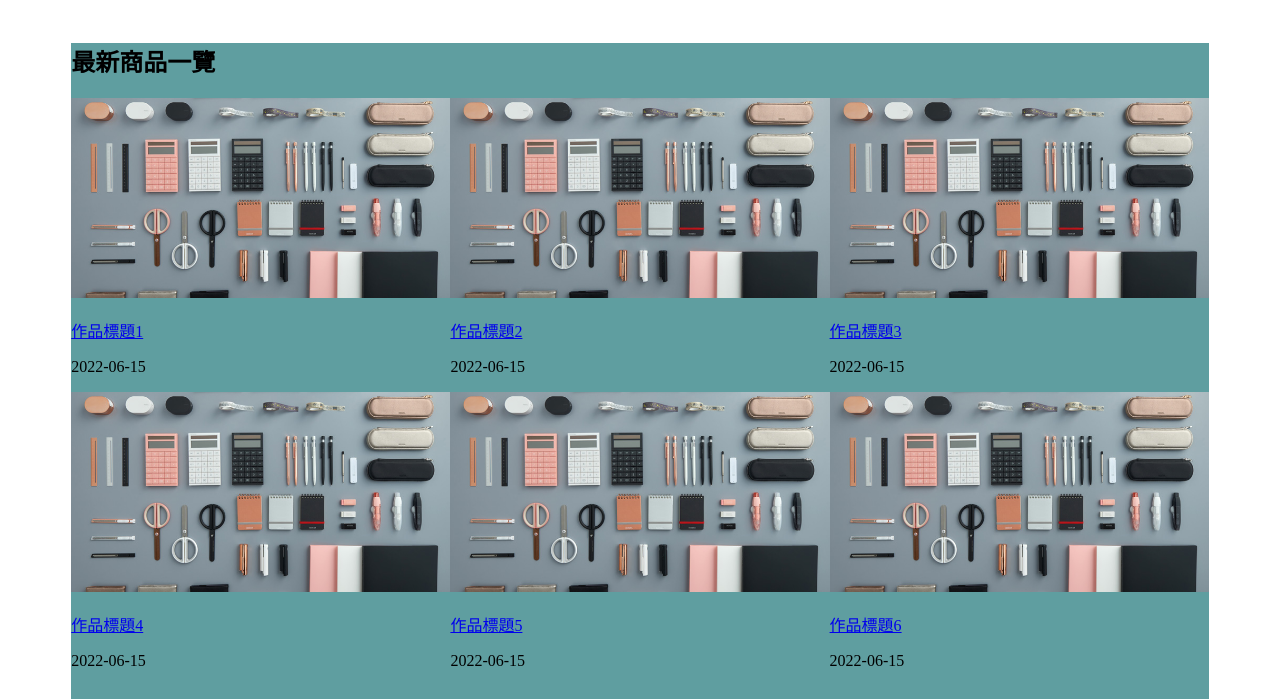
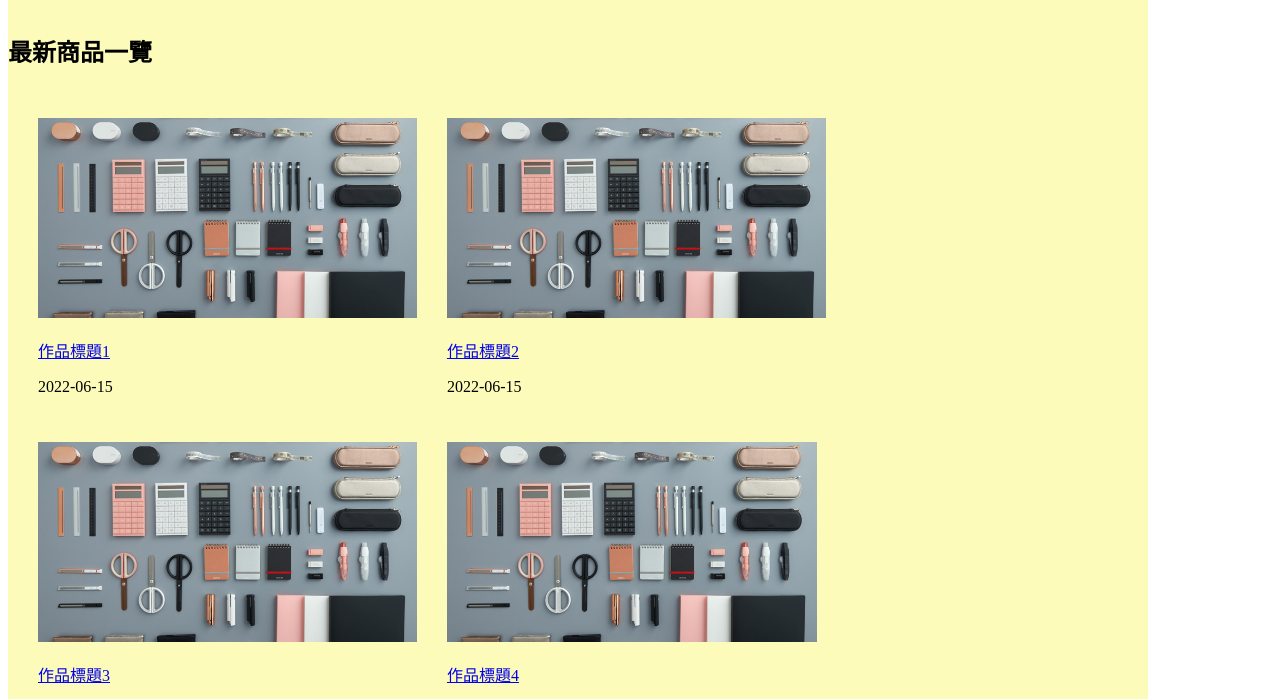
Before and after one commit to Minato1004/mi, a plain HTML site: page 0615/index.html in a window 1280 px wide. Shown: the part 151-850 px from the top of the page. Drawn offline with Linux system fonts and the light colour scheme.

Commit message:
061519:32

```diff
--- a/0615/index.html
+++ b/0615/index.html
@@ -32,33 +32,37 @@
     <div class="row">
 <!-- .col-4*7>a>img[src="https://baconmockup.com/300/300" class="img-fluid img-rounded"]^p.title.text-center>a{作品標題$}^p.date.text-center{2022-6-15} -->
 
-        <div class="col-4">
-            <img src="images/01.jpeg" alt="" class="img-fluid img-rounded">
+        <div class="col-1">
+            <img src="images/01.jpeg"width=300px height="200px alt="class="img-fluid img-rounded">
             <P class="title text-center"><a href="#">作品標題1</a></P>
             <p class="date text-center">2022-06-15</p>
         </div>
-        <div class="col-4">
-            <img src="images/01.jpeg" alt="" class="img-fluid img-rounded">
+
+        <div class="col-2">
+            <img src="images/01.jpeg"width=300px height="200px alt="class="img-fluid img-rounded">
             <P class="title text-center"><a href="#">作品標題2</a></P>
             <p class="date text-center">2022-06-15</p>
         </div>
-        <div class="col-4">
-            <img src="images/01.jpeg" alt="" class="img-fluid img-rounded">
+        <div class="col-3">
+            <img src="images/01.jpeg"width=300px height="200px alt="class="img-fluid img-rounded">
             <P class="title text-center"><a href="#">作品標題3</a></P>
             <p class="date text-center">2022-06-15</p>
         </div>
+
         <div class="col-4">
-            <img src="images/01.jpeg" alt="" class="img-fluid img-rounded">
+            <img src="images/01.jpeg"width=300px height="200px alt="class="img-fluid img-rounded">
             <P class="title text-center"><a href="#">作品標題4</a></P>
             <p class="date text-center">2022-06-15</p>
         </div>
-        <div class="col-4">
-            <img src="images/01.jpeg" alt="" class="img-fluid img-rounded">
+
+        <div class="col-5">
+            <img src="images/01.jpeg"width=300px height="200px alt="class="img-fluid img-rounded">
             <P class="title text-center"><a href="#">作品標題5</a></P>
             <p class="date text-center">2022-06-15</p>
         </div>
-        <div class="col-4">
-            <img src="images/01.jpeg" alt="" class="img-fluid img-rounded">
+
+        <div class="col-6">
+            <img src="images/01.jpeg"width=300px height="200px alt="class="img-fluid img-rounded">
             <P class="title text-center"><a href="#">作品標題6</a></P>
             <p class="date text-center">2022-06-15</p>
         </div>
@@ -101,11 +105,10 @@
             </dl>
 
         </div>
-        <!-- <p class="copyright text-center">copyright</p> -->
-        <p class="copyright text-center">本網站只供學習使用，不用於商業用途</p>
-
 
     </div>
+     <!-- <p class="copyright text-center">copyright</p> -->
+     <p class="copyright text-center">本網站只供學習使用，不用於商業用途</p>
    </footer>
 
 
--- a/0615/public/css/test.css
+++ b/0615/public/css/test.css
@@ -1,22 +1,10 @@
 @charset "UTF-8";
-boby {
-  margin: 0;
-  padding: 0;
-}
-
-boby {
-  margin: 0;
-}
-
-header {
-  background-color: aquamarine;
-}
 
 .container {
-  margin: auto;
-  width: 90%;
   max-width: 1140px;
-  background-color: cadetblue;
+  margin: 0 auto;
+  width: 150%;
+  background-color: rgb(253, 251, 185);
 }
 
 header > .container > nav > ul {
@@ -34,6 +22,13 @@ header > .container > nav > ul > li > a {
   letter-spacing: 2px;
 }
 
+/* 圖片大小 */
+div{
+  margin: 15px;
+  float:left;
+}
+
+
 .img-fluid {
   width: 100%;
 }
@@ -47,3 +42,5 @@ header > .container > nav > ul > li > a {
 .col-4 {
   width: 33.33333%;
 }
+
+/* 頁尾 */
```
Also changed, not shown: 1 other file.
